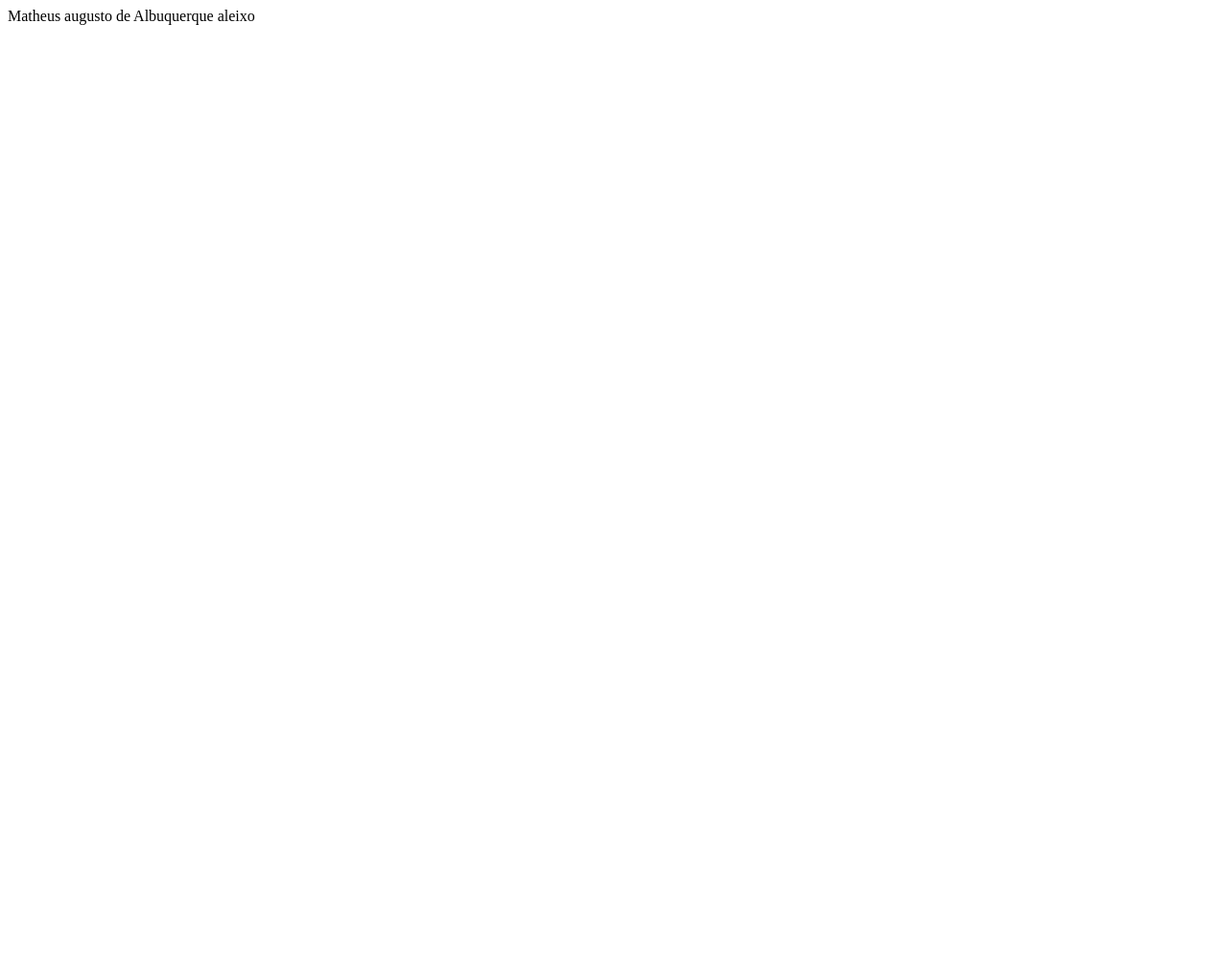
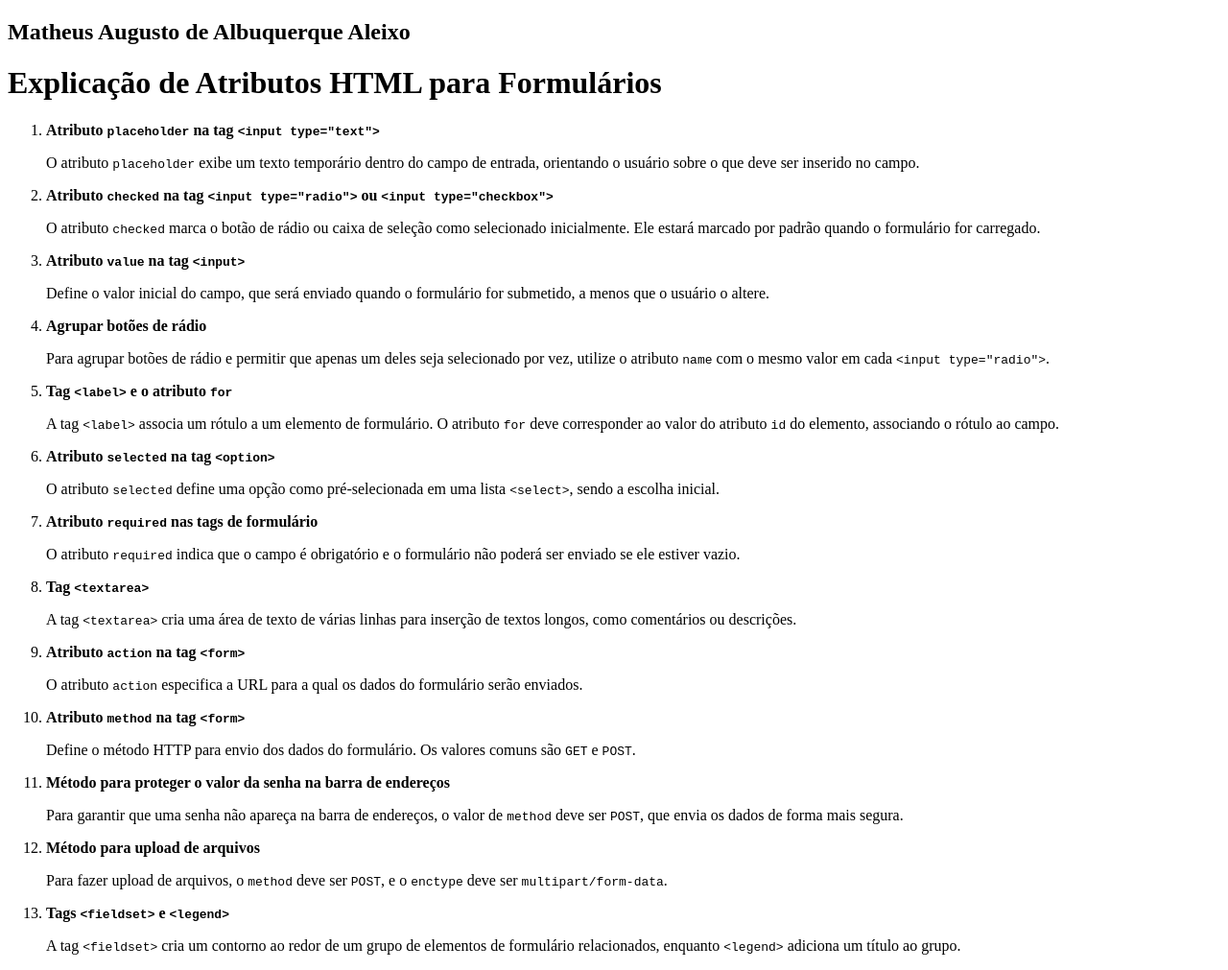
Before and after one commit to matheusassessoriaa/formulario2, a plain HTML site: page Index.html in a window 1280 px wide. Shown: the whole page at 96% size. Before the commit the page ends 800 px from the top, so only its background shows below. Drawn offline with Linux system fonts and the light colour scheme.

Commit message:
Update Index.html

```diff
--- a/Index.html
+++ b/Index.html
@@ -1 +1,70 @@
-Matheus augusto de Albuquerque aleixo
+<!DOCTYPE html>
+<html lang="pt-BR">
+<head>
+    <meta charset="UTF-8">
+    <meta name="viewport" content="width=device-width, initial-scale=1.0">
+  <title>Alunos Participantes</title>
+
+
+
+  <title>Explicação de Atributos HTML para Formulários</title>
+</head>
+<body>
+  <h2>Matheus Augusto de Albuquerque Aleixo</h2>
+    <h1>Explicação de Atributos HTML para Formulários</h1>
+
+    <ol>
+        <li><strong>Atributo <code>placeholder</code> na tag <code>&lt;input type="text"&gt;</code></strong>
+            <p>O atributo <code>placeholder</code> exibe um texto temporário dentro do campo de entrada, orientando o usuário sobre o que deve ser inserido no campo.</p>
+        </li>
+
+        <li><strong>Atributo <code>checked</code> na tag <code>&lt;input type="radio"&gt;</code> ou <code>&lt;input type="checkbox"&gt;</code></strong>
+            <p>O atributo <code>checked</code> marca o botão de rádio ou caixa de seleção como selecionado inicialmente. Ele estará marcado por padrão quando o formulário for carregado.</p>
+        </li>
+
+        <li><strong>Atributo <code>value</code> na tag <code>&lt;input&gt;</code></strong>
+            <p>Define o valor inicial do campo, que será enviado quando o formulário for submetido, a menos que o usuário o altere.</p>
+        </li>
+
+        <li><strong>Agrupar botões de rádio</strong>
+            <p>Para agrupar botões de rádio e permitir que apenas um deles seja selecionado por vez, utilize o atributo <code>name</code> com o mesmo valor em cada <code>&lt;input type="radio"&gt;</code>.</p>
+        </li>
+
+        <li><strong>Tag <code>&lt;label&gt;</code> e o atributo <code>for</code></strong>
+            <p>A tag <code>&lt;label&gt;</code> associa um rótulo a um elemento de formulário. O atributo <code>for</code> deve corresponder ao valor do atributo <code>id</code> do elemento, associando o rótulo ao campo.</p>
+        </li>
+
+        <li><strong>Atributo <code>selected</code> na tag <code>&lt;option&gt;</code></strong>
+            <p>O atributo <code>selected</code> define uma opção como pré-selecionada em uma lista <code>&lt;select&gt;</code>, sendo a escolha inicial.</p>
+        </li>
+
+        <li><strong>Atributo <code>required</code> nas tags de formulário</strong>
+            <p>O atributo <code>required</code> indica que o campo é obrigatório e o formulário não poderá ser enviado se ele estiver vazio.</p>
+        </li>
+
+        <li><strong>Tag <code>&lt;textarea&gt;</code></strong>
+            <p>A tag <code>&lt;textarea&gt;</code> cria uma área de texto de várias linhas para inserção de textos longos, como comentários ou descrições.</p>
+        </li>
+
+        <li><strong>Atributo <code>action</code> na tag <code>&lt;form&gt;</code></strong>
+            <p>O atributo <code>action</code> especifica a URL para a qual os dados do formulário serão enviados.</p>
+        </li>
+
+        <li><strong>Atributo <code>method</code> na tag <code>&lt;form&gt;</code></strong>
+            <p>Define o método HTTP para envio dos dados do formulário. Os valores comuns são <code>GET</code> e <code>POST</code>.</p>
+        </li>
+
+        <li><strong>Método para proteger o valor da senha na barra de endereços</strong>
+            <p>Para garantir que uma senha não apareça na barra de endereços, o valor de <code>method</code> deve ser <code>POST</code>, que envia os dados de forma mais segura.</p>
+        </li>
+
+        <li><strong>Método para upload de arquivos</strong>
+            <p>Para fazer upload de arquivos, o <code>method</code> deve ser <code>POST</code>, e o <code>enctype</code> deve ser <code>multipart/form-data</code>.</p>
+        </li>
+
+        <li><strong>Tags <code>&lt;fieldset&gt;</code> e <code>&lt;legend&gt;</code></strong>
+            <p>A tag <code>&lt;fieldset&gt;</code> cria um contorno ao redor de um grupo de elementos de formulário relacionados, enquanto <code>&lt;legend&gt;</code> adiciona um título ao grupo.</p>
+        </li>
+    </ol>
+</body>
+</html>
```
